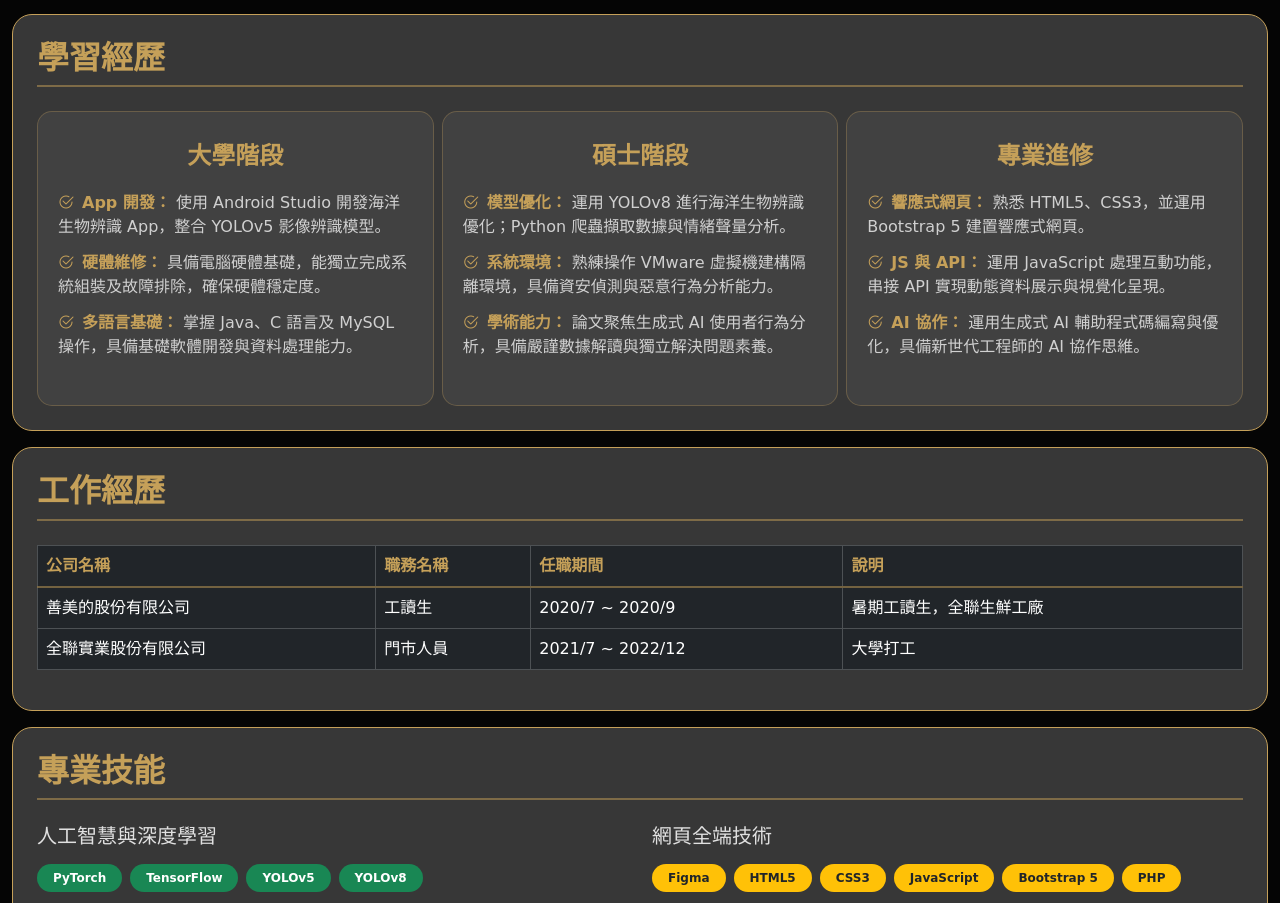
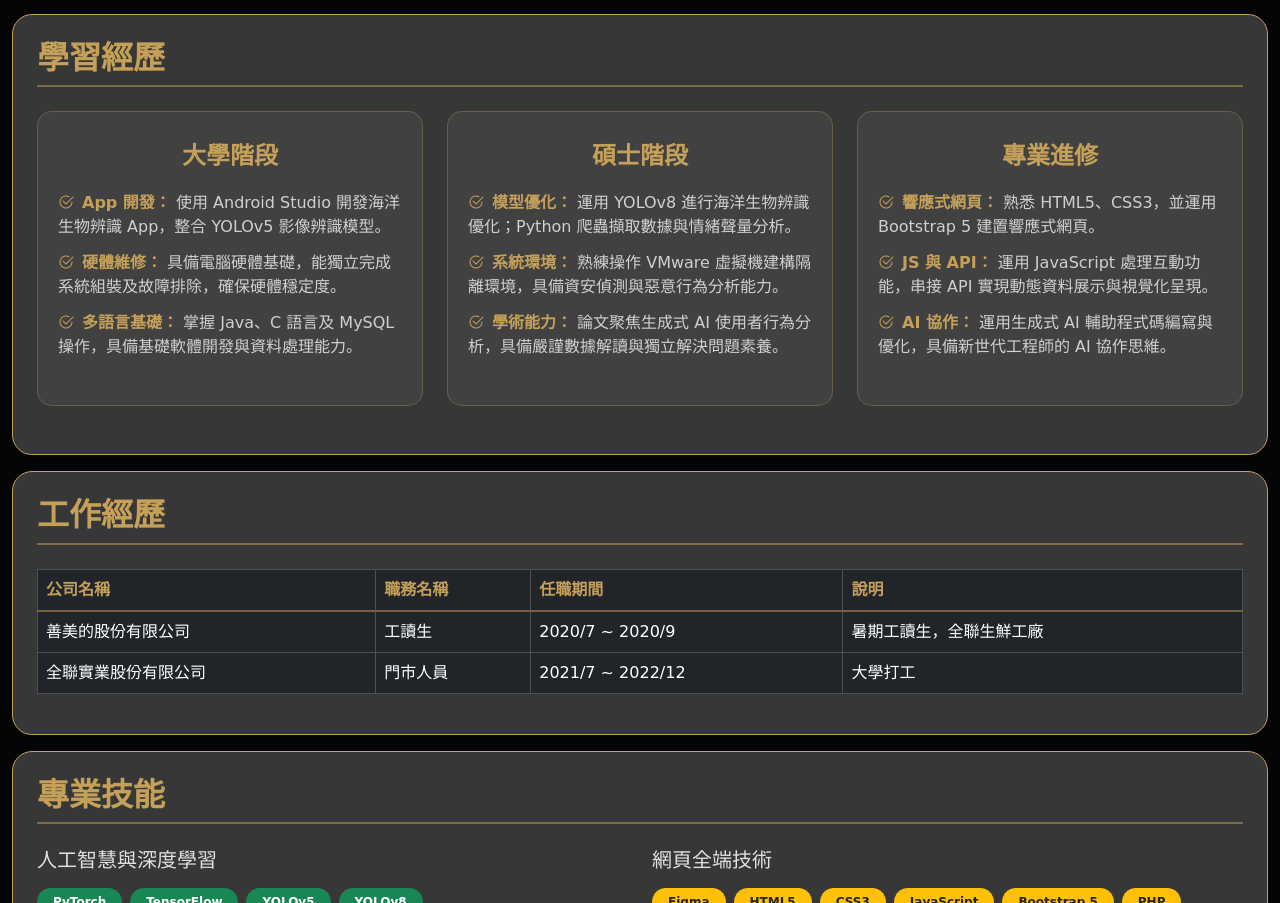
Before and after one commit to TING0517/My-resume-and-portfolio, a website: page index.html in a window 1280 px wide. Shown: the part 884-1787 px from the top of the page. Drawn offline with nearby package versions, Linux system fonts and the light colour scheme; a web font is replaced by a local one.

Commit message:
Update index.html

```diff
--- a/index.html
+++ b/index.html
@@ -152,9 +152,9 @@
     <div id="Education" class="container-fluid mt-3">
         <div class="custom-card">
             <h2 class="card-title">學習經歷</h2>
-            <div class="row g-2">
+            <div class="row">
                 <!-- 大學階段 -->
-                <div class="col-md-4 mt-2">
+                <div class="col-md-4 mb-4">
                     <div class="intro-box h-100">
                         <h4 class="intro-phase-title">大學階段</h4>
                         <ul class="intro-list">
@@ -169,7 +169,7 @@
                 </div>
 
                 <!-- 碩士階段 -->
-                <div class="col-md-4 mt-2">
+                <div class="col-md-4 mb-4">
                     <div class="intro-box h-100">
                         <h4 class="intro-phase-title">碩士階段</h4>
                         <ul class="intro-list">
@@ -184,7 +184,7 @@
                 </div>
 
                 <!-- 專業進修 -->
-                <div class="col-md-4 mt-2">
+                <div class="col-md-4 mb-4">
                     <div class="intro-box h-100">
                         <h4 class="intro-phase-title">專業進修</h4>
                         <ul class="intro-list">
```
